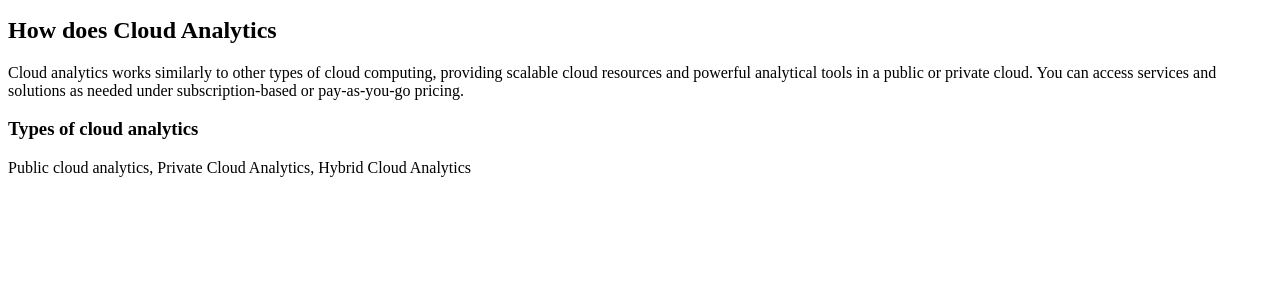
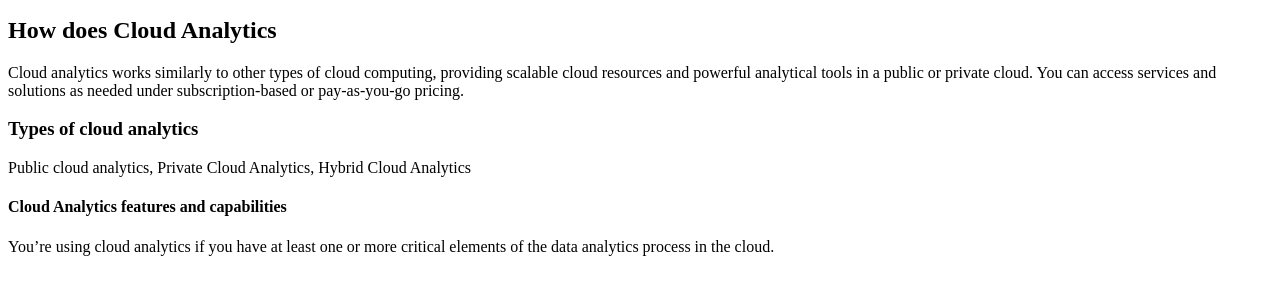
Before and after one commit to cbonnin88/cbonnin88.github.io, a plain HTML site: page index.html in a window 1280 px wide. Shown: the part 431-726 px from the top of the page. Drawn offline with Linux system fonts and the light colour scheme.

Commit message:
Je viens d'éditer ce ficher

```diff
--- a/index.html
+++ b/index.html
@@ -15,5 +15,7 @@
 <p>Cloud analytics works similarly to other types of cloud computing, providing scalable cloud resources and powerful analytical tools in a public or private cloud. You can access services and solutions as needed under subscription-based or pay-as-you-go pricing.</p>
 <h3>Types of cloud analytics</h3>
 <p>Public cloud analytics, Private Cloud Analytics, Hybrid Cloud Analytics</p>
+<h4> Cloud Analytics features and capabilities</h4>
+<p>You’re using cloud analytics if you have at least one or more critical elements of the data analytics process in the cloud. </p>
 </body>
 </html>
```
